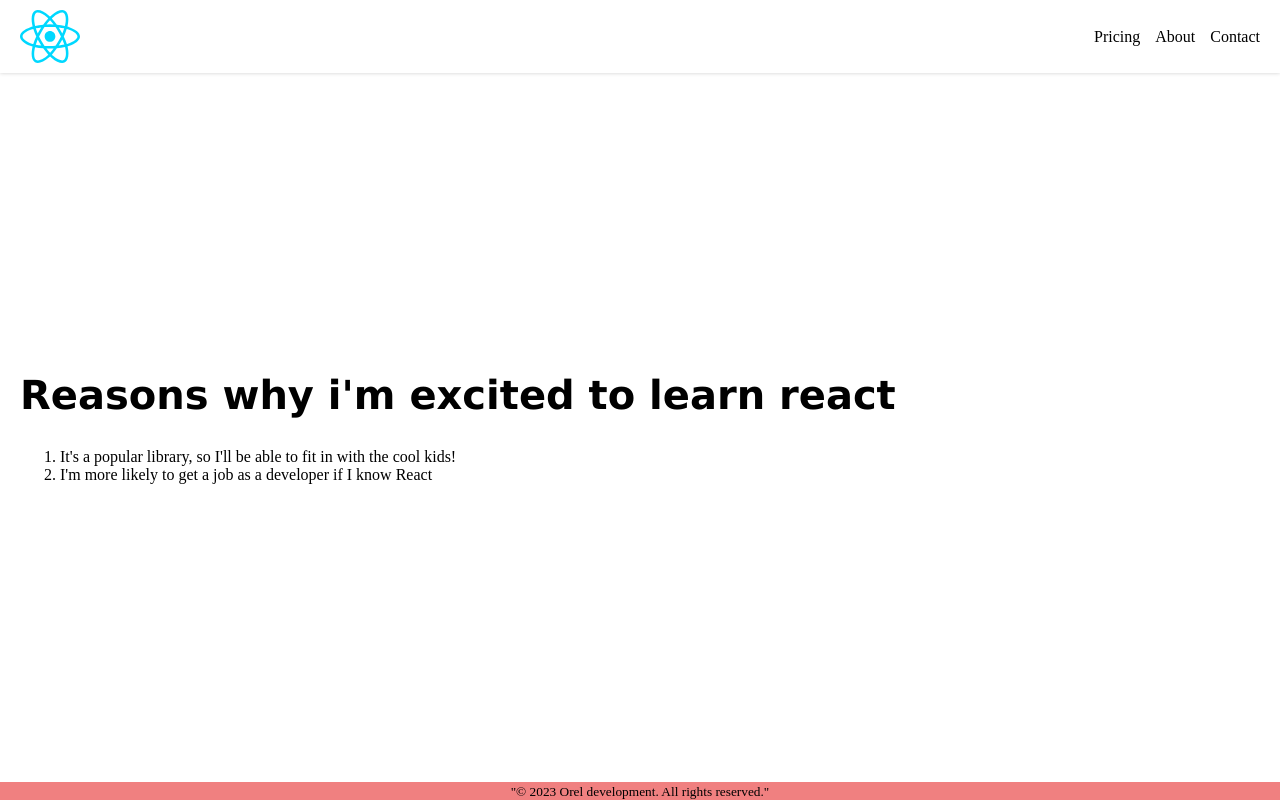
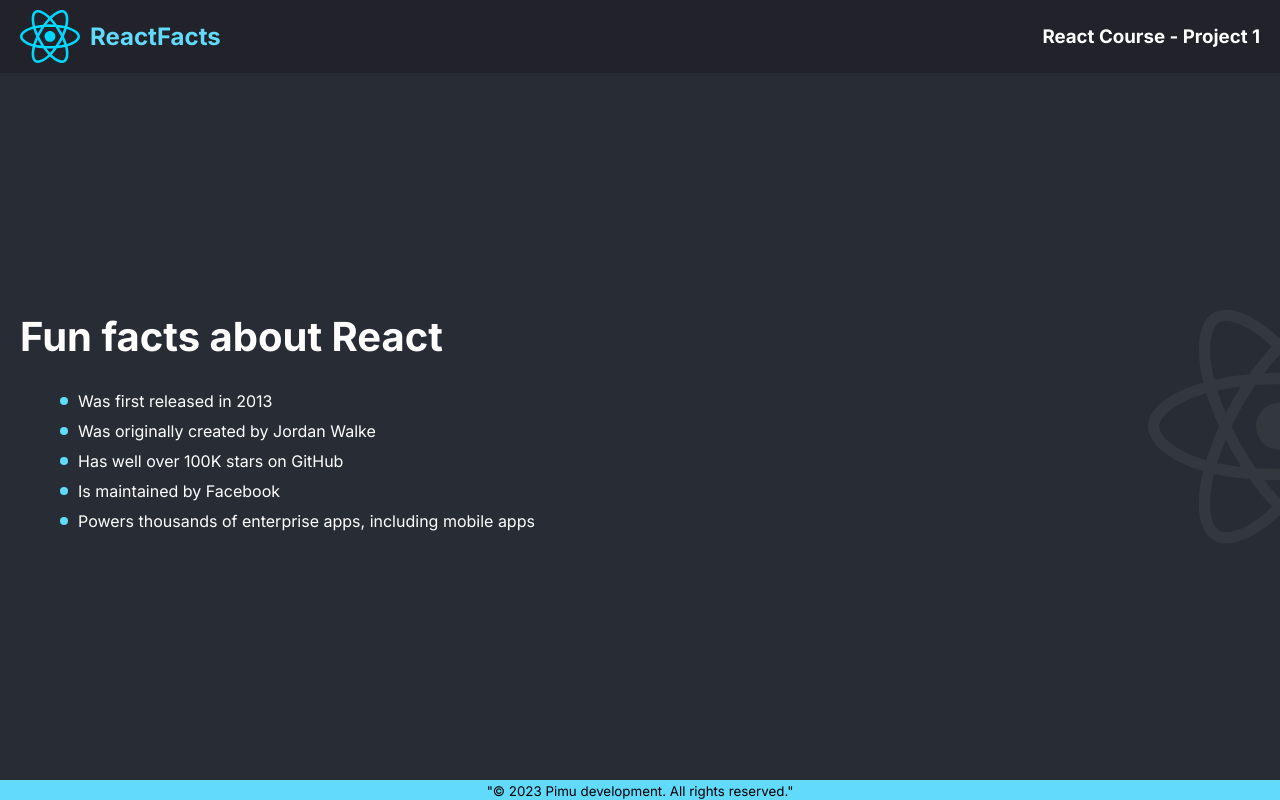
Before and after one commit to Mashha/reactOne-scrimba, a React (Vite) app: page / in a window 1280 px wide. Built offline with nearby package versions, Linux system fonts and the light colour scheme.

Commit message:
added styles

```diff
--- a/src/App.css
+++ b/src/App.css
@@ -1,8 +1,14 @@
+@import url("https://fonts.googleapis.com/css2?family=Inter:wght@400;600;700&display=swap");
+
 *,
 *::after,
 *::before {
   padding: 0;
   margin: 0;
+}
+
+body {
+  font-family: "inter", sans-serif;
 }
 
 #root {
@@ -14,7 +20,8 @@
 
 header {
   padding: 10px 0;
-  box-shadow: 0 0 4px 0 rgba(0,0,0,0.2);
+  box-shadow: 0 0 4px 0 rgba(0, 0, 0, 0.2);
+  background-color: #21222a;
 }
 
 .container {
@@ -24,16 +31,40 @@ header {
   gap: 10px;
   padding: 20px;
   flex: 1;
+  background-color: #282d35;
+  color: white;
+  background-image: url("./assets/reactjs-icon.png");
+  background-repeat: no-repeat;
+  background-position: right;
 }
 
 .container h1 {
-  font-family: Verdana, Geneva, Tahoma, sans-serif;
   font-size: 40px;
   margin: 0 0 20px 0;
+  font-weight: 700;
 }
 
-.container ol {
+.container ul {
   padding-left: 40px;
+  list-style: none;
+}
+
+.container ul li {
+  font-weight: 400;
+  padding-bottom: 10px;
+  display: flex;
+  align-items: center;
+}
+
+.container ul li::before {
+  content: "";
+  background-color: #61dafb;
+  font-weight: bold;
+  width: 8px;
+  height: 8px;
+  border-radius: 50%;
+  display: inline-block;
+  margin-right: 10px;
 }
 
 .nav {
@@ -42,18 +73,24 @@ header {
   padding: 0 20px;
 }
 
-.nav img {
+.nav .left {
+  display: flex;
+  gap: 10px;
+  align-items: center;
+  color: #61dafb;
+}
+
+.nav .left img {
   width: 60px;
 }
 
-.nav .ul-list {
-  display: flex;
-  gap: 15px;
-  list-style: none;
-  align-items: center;
+.nav .right {
+  align-self: center;
+  color: white;
+  font-weight: 600;
 }
 
 footer {
-  background-color: lightcoral;
+  background-color: #61dafb;
   text-align: center;
 }
--- a/src/components/Footer.jsx
+++ b/src/components/Footer.jsx
@@ -1,7 +1,7 @@
 export default function Footer() {
   return (
     <footer>
-      <small> "© 2023 Orel development. All rights reserved."</small>
+      <small> "© 2023 Pimu development. All rights reserved."</small>
     </footer>
   );
 }
--- a/src/components/Header.jsx
+++ b/src/components/Header.jsx
@@ -5,12 +5,13 @@ export default function Header() {
     <>
       <header>
         <nav className="nav">
+          <div className="left">
           <img src={logo} alt="logo" />
-          <ul className="ul-list">
-            <li>Pricing</li>
-            <li>About</li>
-            <li>Contact</li>
-          </ul>
+          <h1>ReactFacts</h1>
+          </div>
+          <div className="right">
+            <h3>React Course - Project 1</h3>
+          </div>
         </nav>
       </header>
     </>
--- a/src/components/MainComponent.jsx
+++ b/src/components/MainComponent.jsx
@@ -1,13 +1,14 @@
 export default function MainComponent() {
   return (
     <div className="container">
-      <h1>Reasons why i'm excited to learn react</h1>
-      <ol>
-        <li>
-          It's a popular library, so I'll be able to fit in with the cool kids!
-        </li>
-        <li>I'm more likely to get a job as a developer if I know React</li>
-      </ol>
+      <h1>Fun facts about React</h1>
+      <ul>
+        <li>Was first released in 2013</li>
+        <li>Was originally created by Jordan Walke</li>
+        <li>Has well over 100K stars on GitHub</li>
+        <li>Is maintained by Facebook</li>
+        <li>Powers thousands of enterprise apps, including mobile apps</li>
+      </ul>
     </div>
   );
 }
```
Also changed, not shown: src/assets/reactjs-icon.png (added).
